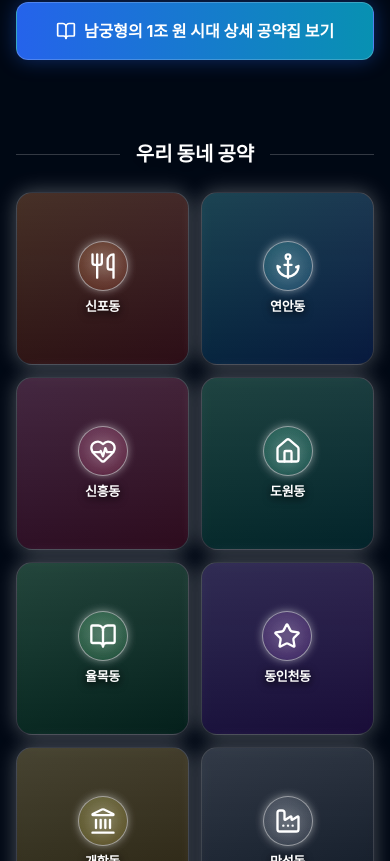
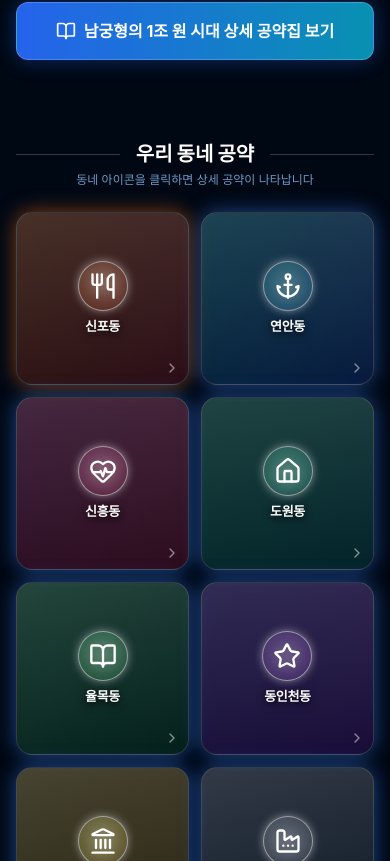
Before and after one commit to acmadl600-gif/leekkk, a React (Vite) app: page / in a window 390 px wide. Shown: the part 1623-2484 px from the top of the page. Built offline with nearby package versions, Linux system fonts and the light colour scheme.

Commit message:
feat: enhance mobile clickability with pulse, arrows and text

```diff
--- a/src/components/CosmicMap.jsx
+++ b/src/components/CosmicMap.jsx
@@ -419,10 +419,15 @@ export const CosmicMap = () => {
       {/* 5. Policy Map Section - GRID STYLE */}
       <div id="section-map" className={`relative z-30 w-full ${isMobile ? 'px-4 pb-12 scroll-mt-24' : 'flex-grow h-screen pointer-events-none'}`}>
         {isMobile && (
-          <div className="mb-6 flex items-center gap-4">
-            <div className="h-px bg-white/20 flex-1" />
-            <h3 className="text-xl font-black text-white whitespace-nowrap drop-shadow-md">우리 동네 공약</h3>
-            <div className="h-px bg-white/20 flex-1" />
+          <div className="mb-6 flex flex-col items-center gap-1">
+            <div className="flex items-center gap-4 w-full">
+              <div className="h-px bg-white/20 flex-1" />
+              <h3 className="text-xl font-black text-white whitespace-nowrap drop-shadow-md">우리 동네 공약</h3>
+              <div className="h-px bg-white/20 flex-1" />
+            </div>
+            <p className="text-xs text-blue-300/80 animate-pulse">
+              동네 아이콘을 클릭하면 상세 공약이 나타납니다
+            </p>
           </div>
         )}
 
@@ -446,19 +451,34 @@ export const CosmicMap = () => {
                        backdrop-blur-sm rounded-2xl
                        border border-white/20
                        shadow-[0_0_20px_rgba(255,255,255,0.3)] ${district.shadow.replace('/50', '/80')}
-                       hover:scale-105 active:scale-105
-                       hover:shadow-[0_0_35px_rgba(255,255,255,0.6)] active:shadow-[0_0_50px_rgba(255,255,255,0.8)]
-                       transition-all duration-300 ease-out
+                       hover:scale-105 active:scale-95
+                       hover:shadow-[0_0_35px_rgba(255,255,255,0.6)] active:shadow-none
+                       transition-all duration-200 ease-out
                        overflow-hidden`
                     : 'absolute'
                   }
                   `}
                 style={{ top, left }}
-                animate={isMobile ? {} : { y: [0, -8, 0] }}
-                transition={{ repeat: Infinity, duration: 3 + (index % 3), delay: index * 0.1 }}
+                animate={isMobile ? {
+                  boxShadow: [
+                    `0 0 20px ${district.color.includes('orange') ? 'rgba(249, 115, 22, 0.5)' : 'rgba(59, 130, 246, 0.5)'}`,
+                    `0 0 40px ${district.color.includes('orange') ? 'rgba(249, 115, 22, 0.8)' : 'rgba(59, 130, 246, 0.8)'}`,
+                    `0 0 20px ${district.color.includes('orange') ? 'rgba(249, 115, 22, 0.5)' : 'rgba(59, 130, 246, 0.5)'}`
+                  ]
+                } : { y: [0, -8, 0] }}
+                transition={isMobile ? {
+                  boxShadow: { duration: 3, repeat: Infinity, ease: "easeInOut" }
+                } : { repeat: Infinity, duration: 3 + (index % 3), delay: index * 0.1 }}
               >
                 {/* Mobile Specific Inner Design */}
                 {isMobile && <div className={`absolute inset-0 opacity-20 bg-gradient-to-br ${district.color}`} />}
+
+                {/* Arrow Icon for Affordance */}
+                {isMobile && (
+                  <div className="absolute bottom-2 right-2 opacity-50 text-white">
+                    <svg xmlns="http://www.w3.org/2000/svg" width="16" height="16" viewBox="0 0 24 24" fill="none" stroke="currentColor" strokeWidth="2" strokeLinecap="round" strokeLinejoin="round"><path d="m9 18 6-6-6-6" /></svg>
+                  </div>
+                )}
 
                 <div className={`relative flex flex-col items-center ${isMobile ? 'scale-100' : 'scale-100'}`}>
                   <div className={`
```
